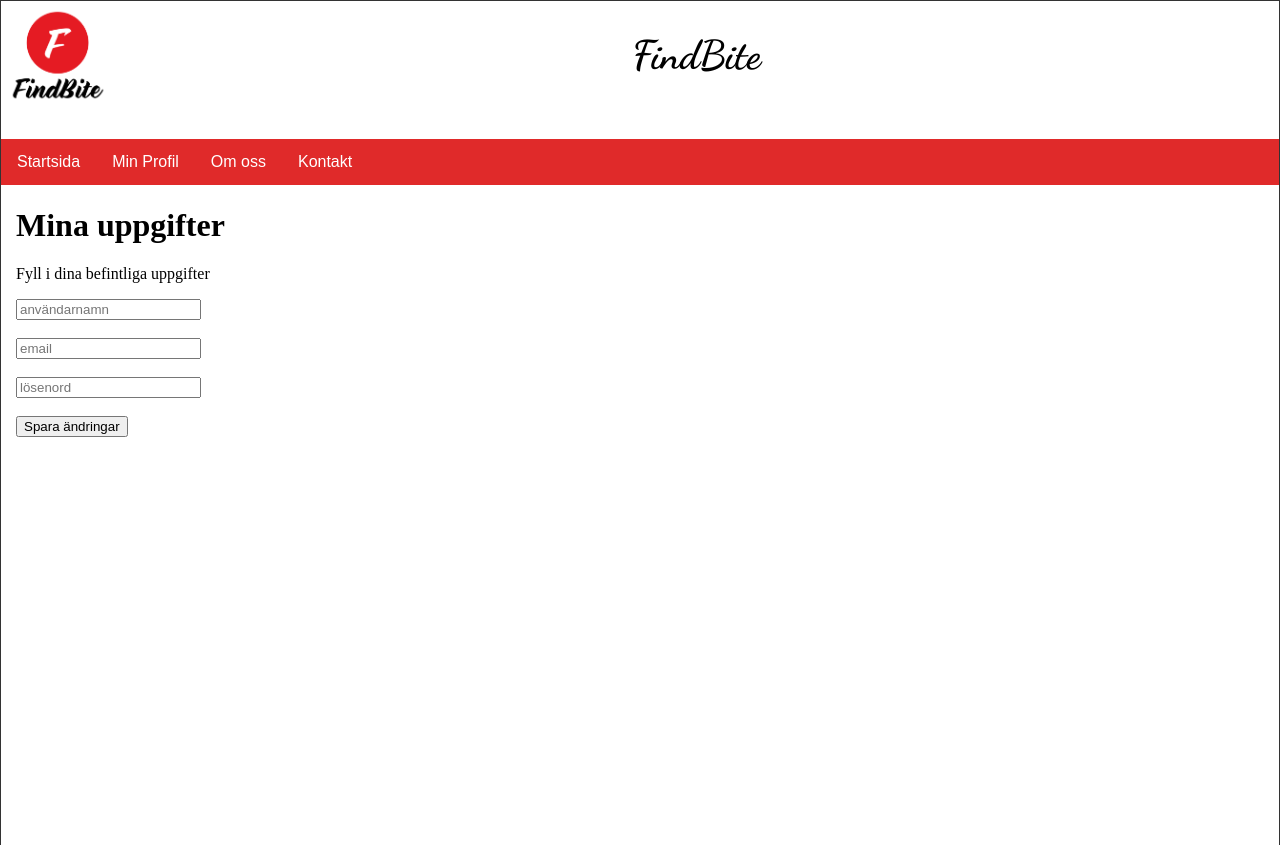
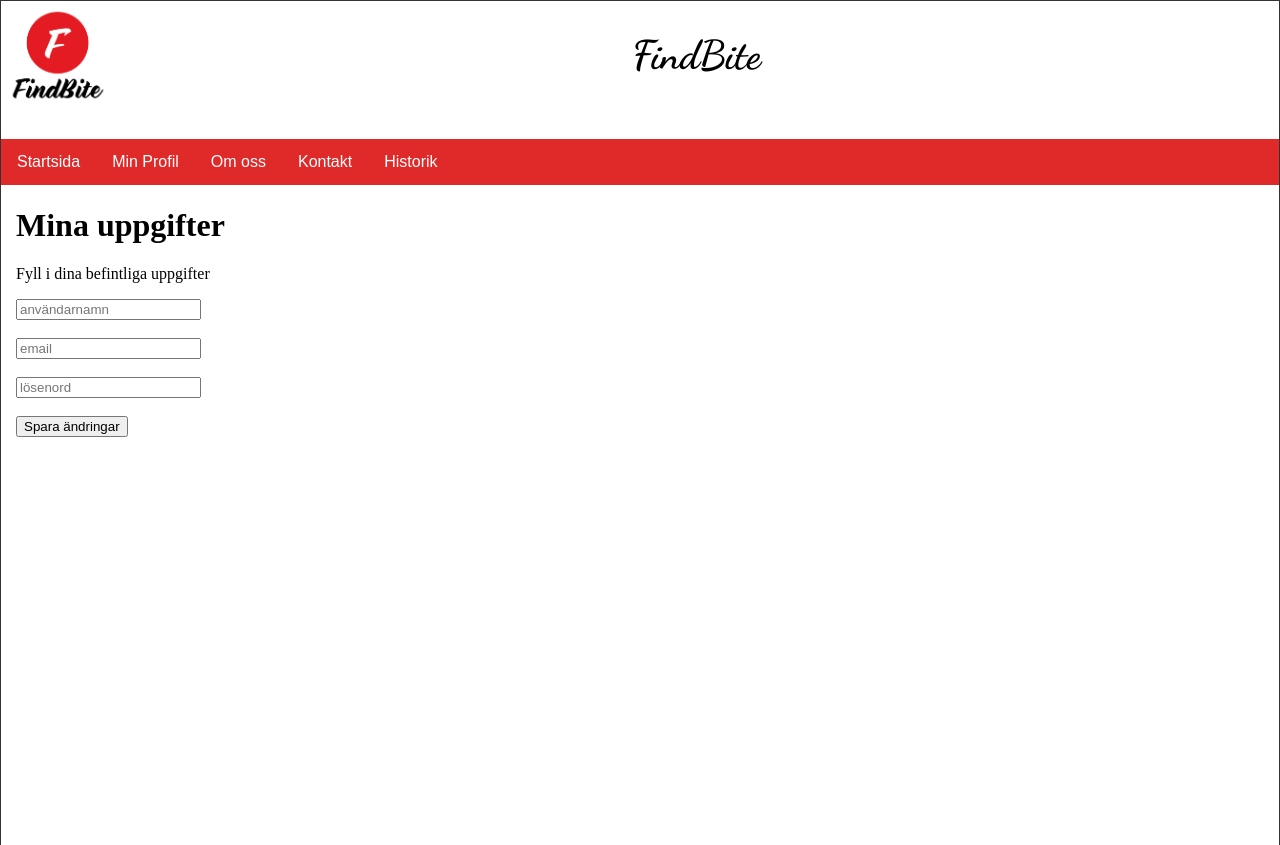
Before and after one commit to linke-droid/Findbite, a Flask app: page /editmyinfo in a window 1280 px wide. Shown: the top 845 px of the page. Run offline with Flask 2, Linux system fonts and the light colour scheme; parts of the project's set-up code (start-up, migrations or seed data) failed here and were passed over.

Commit message:
Update edit_myinfo.html

```diff
--- a/templates/edit_myinfo.html
+++ b/templates/edit_myinfo.html
@@ -17,6 +17,7 @@
     </div>
     <a href="aboutus">Om oss</a>
     <a href="contact">Kontakt</a>
+    <a href="historik">Historik</a>
 </nav>
 <main>
     <h1>Mina uppgifter</h1>
```
